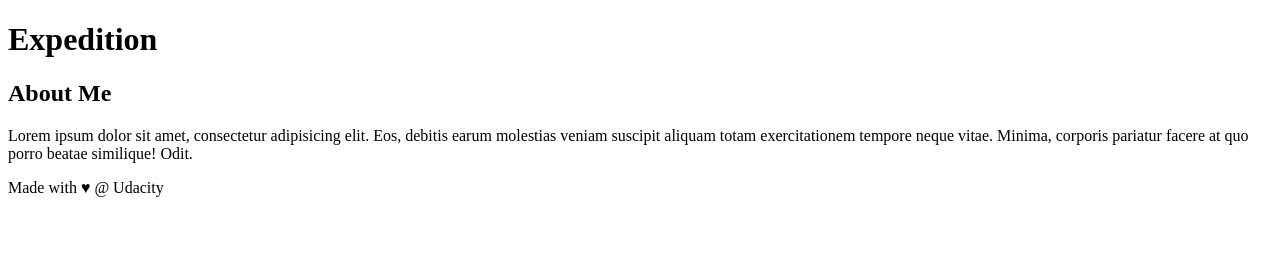
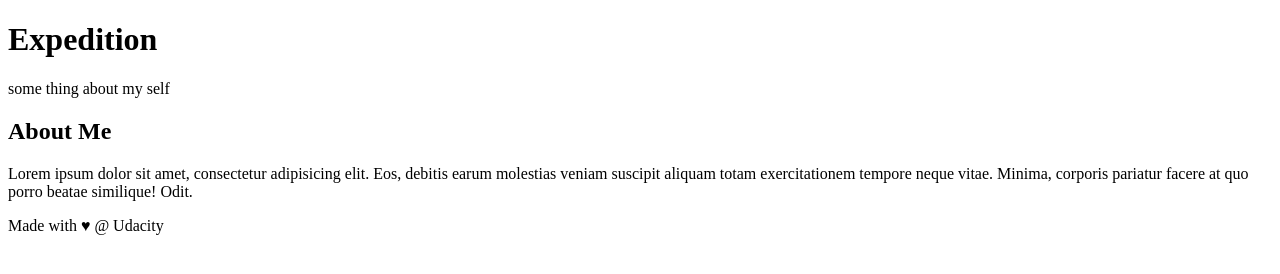
Before and after one commit to ehabmnada/travel, a plain HTML site: page index.html in a window 1280 px wide. Drawn offline with Linux system fonts and the light colour scheme.

Commit message:
sidebar new comm

```diff
--- a/index.html
+++ b/index.html
@@ -19,6 +19,7 @@
         </main>
     </div>
 <aside>
+	some thing about my self
     <h2>About Me</h2>
 
     <p>Lorem ipsum dolor sit amet, consectetur adipisicing elit. Eos, debitis earum molestias veniam suscipit aliquam totam exercitationem tempore neque vitae. Minima, corporis pariatur facere at quo porro beatae similique! Odit.</p>
```
